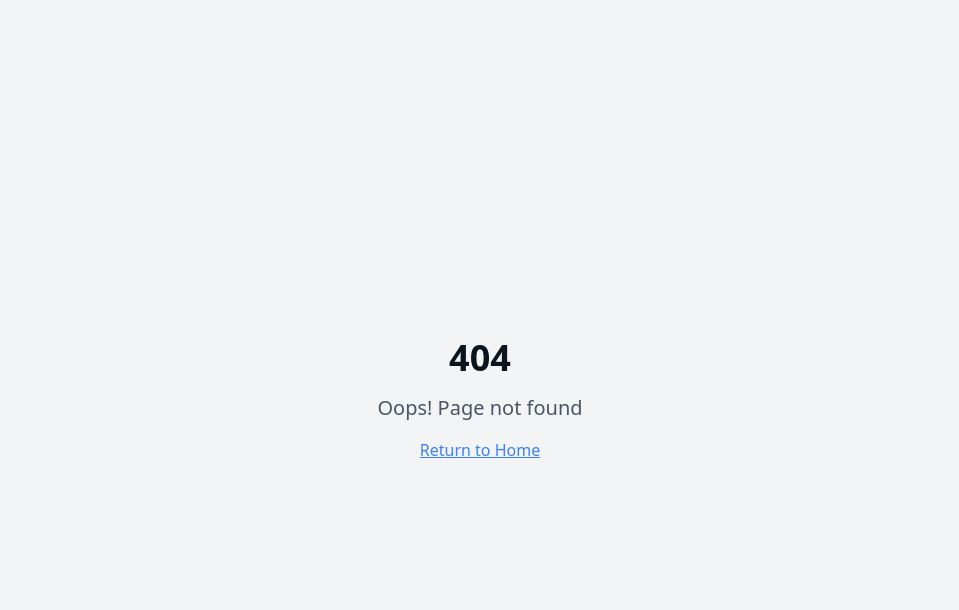
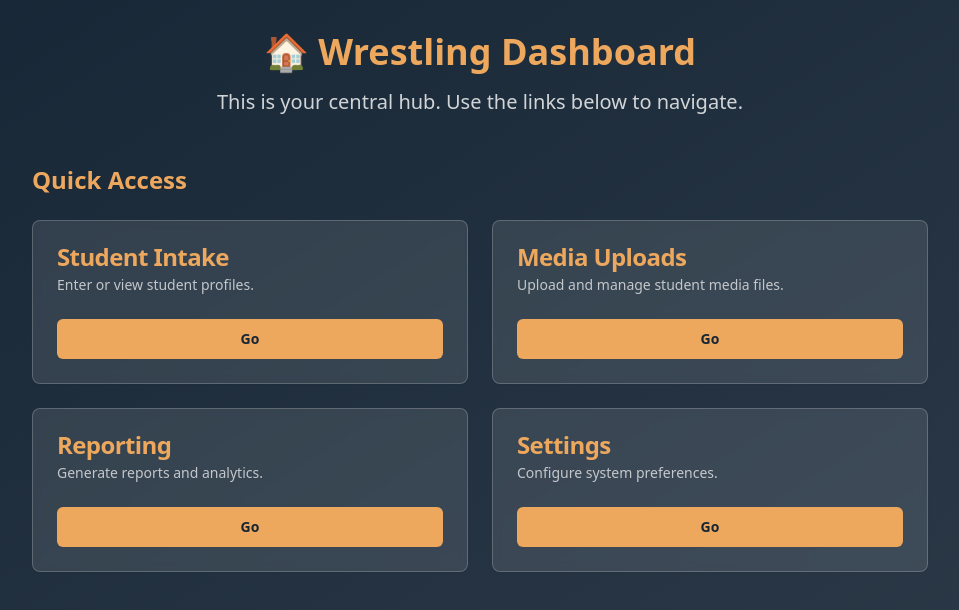
Before and after one commit to djb258/student-master-track, a React (Vite) app: page /dashboard in a window 1280 px wide. Before the commit this address had no page. Shown: the top 610 px of the page, without its empty margins (160-1119 px from the left). Built offline with nearby package versions, Linux system fonts and the light colour scheme.

Commit message:
Add dashboard page
Create the main dashboard page with a header and a card grid for quick access links.

```diff
--- a/src/App.tsx
+++ b/src/App.tsx
@@ -5,6 +5,7 @@ import { QueryClient, QueryClientProvider } from "@tanstack/react-query";
 import { BrowserRouter, Routes, Route } from "react-router-dom";
 import Index from "./pages/Index";
 import Intake from "./pages/Intake";
+import Dashboard from "./pages/Dashboard";
 import NotFound from "./pages/NotFound";
 
 const queryClient = new QueryClient();
@@ -18,6 +19,7 @@ const App = () => (
         <Routes>
           <Route path="/" element={<Index />} />
           <Route path="/intake" element={<Intake />} />
+          <Route path="/dashboard" element={<Dashboard />} />
           {/* ADD ALL CUSTOM ROUTES ABOVE THE CATCH-ALL "*" ROUTE */}
           <Route path="*" element={<NotFound />} />
         </Routes>
--- /dev/null
+++ b/src/pages/Dashboard.tsx
@@ -0,0 +1,77 @@
+import { Card, CardContent, CardDescription, CardHeader, CardTitle } from "@/components/ui/card";
+import { Button } from "@/components/ui/button";
+import { useNavigate } from "react-router-dom";
+
+const Dashboard = () => {
+  const navigate = useNavigate();
+
+  const quickAccessCards = [
+    {
+      title: "Student Intake",
+      description: "Enter or view student profiles.",
+      route: "/intake"
+    },
+    {
+      title: "Media Uploads",
+      description: "Upload and manage student media files.",
+      route: "/media"
+    },
+    {
+      title: "Reporting",
+      description: "Generate reports and analytics.",
+      route: "/reports"
+    },
+    {
+      title: "Settings",
+      description: "Configure system preferences.",
+      route: "/settings"
+    }
+  ];
+
+  return (
+    <div className="min-h-screen bg-gradient-to-br from-wrestling-navy to-wrestling-navy/90">
+      <div className="container mx-auto px-4 py-8">
+        {/* Header */}
+        <div className="text-center mb-12">
+          <h1 className="text-4xl font-bold text-wrestling-gold mb-4">
+            🏠 Wrestling Dashboard
+          </h1>
+          <p className="text-xl text-white/80">
+            This is your central hub. Use the links below to navigate.
+          </p>
+        </div>
+
+        {/* Quick Access Card Grid */}
+        <div className="max-w-4xl mx-auto">
+          <h2 className="text-2xl font-semibold text-wrestling-gold mb-6">
+            Quick Access
+          </h2>
+          <div className="grid grid-cols-1 md:grid-cols-2 lg:grid-cols-2 gap-6">
+            {quickAccessCards.map((card, index) => (
+              <Card key={index} className="bg-white/10 border-white/20 backdrop-blur-sm hover:bg-white/15 transition-all duration-300">
+                <CardHeader>
+                  <CardTitle className="text-wrestling-gold">
+                    {card.title}
+                  </CardTitle>
+                  <CardDescription className="text-white/70">
+                    {card.description}
+                  </CardDescription>
+                </CardHeader>
+                <CardContent>
+                  <Button
+                    onClick={() => navigate(card.route)}
+                    className="w-full bg-wrestling-gold hover:bg-wrestling-gold/90 text-wrestling-navy font-semibold"
+                  >
+                    Go
+                  </Button>
+                </CardContent>
+              </Card>
+            ))}
+          </div>
+        </div>
+      </div>
+    </div>
+  );
+};
+
+export default Dashboard;
```
